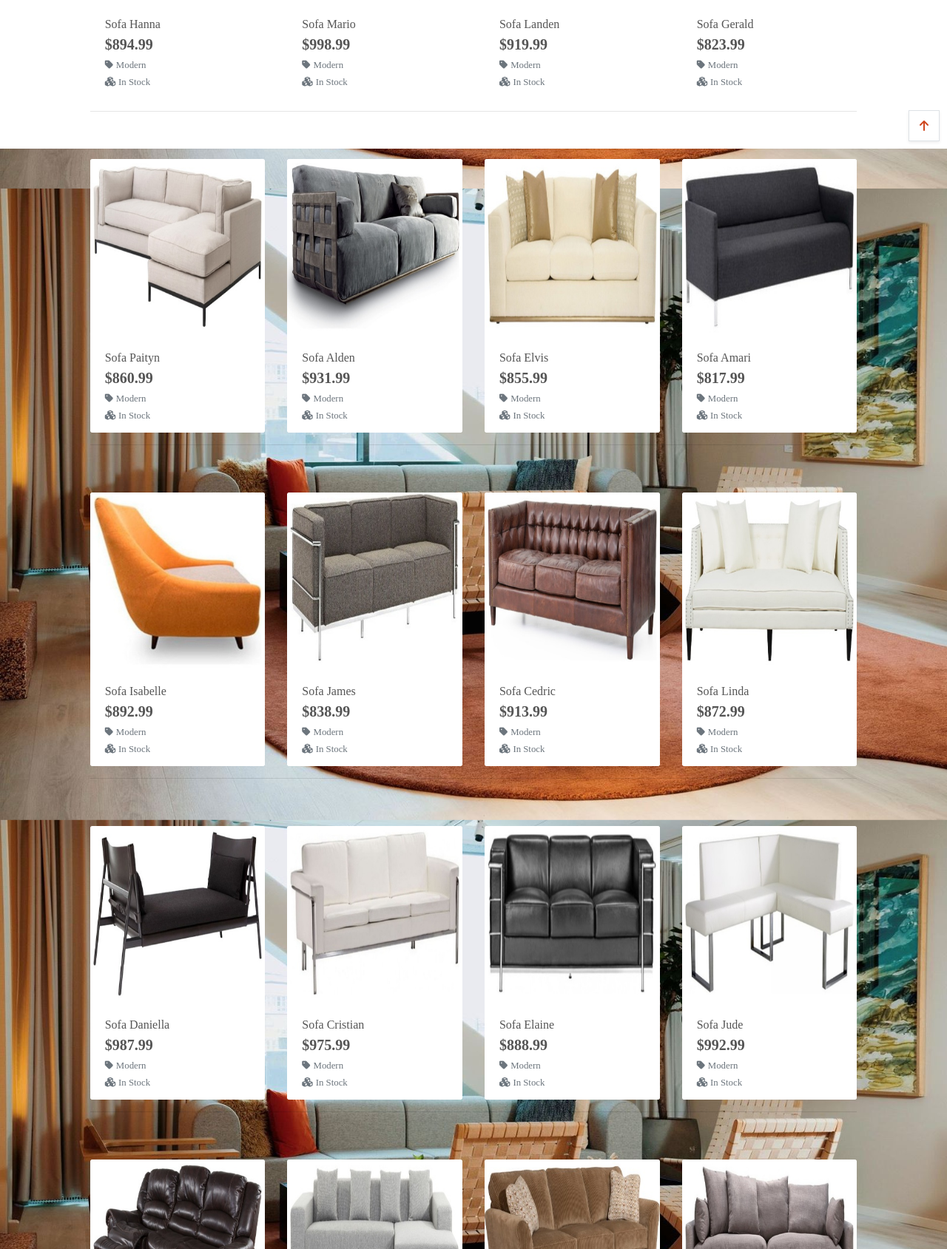
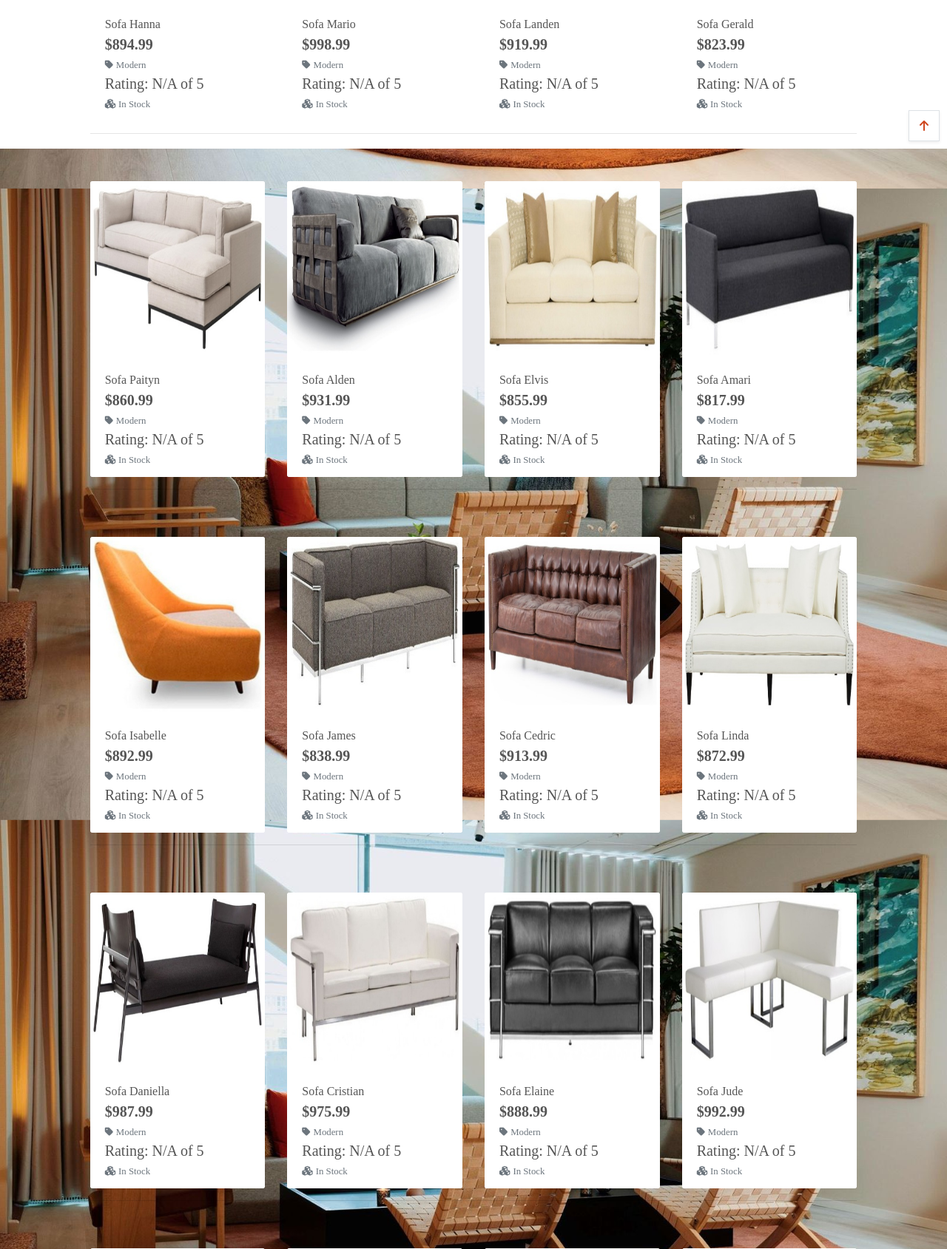
Before and after one commit to emusat2021/Inspiring-Furniture, a Django app: page /products/ in a window 1280 px wide. Shown: the part 599-2288 px from the top of the page at 74% size. Run offline with Django 3.2, Linux system fonts and the light colour scheme; data comes from the database, SQL or seed files in the repository; data that the repository does not hold is empty; parts of the project's set-up code (start-up, migrations or seed data) failed here and were passed over; some libraries are stand-ins or nearby versions.

Commit message:
Correct variable name for rating in products template

```diff
--- a/products/templates/products/products.html
+++ b/products/templates/products/products.html
@@ -85,7 +85,7 @@
                                                 </a>
                                             </p>
                                             {% endif %}
-                                            {% if product.rating %}
+                                            {% if product.average_rating %}
                                             <p class="lead mb-0 text-left"> Rating: {{ product.average_rating }} of 5</p>
                                             <p class="lead mb-0 text-left" aria-label="Rating is {{ product.average_rating }} out of 5">
                                             {% for star in product.rating_classes %}
```
